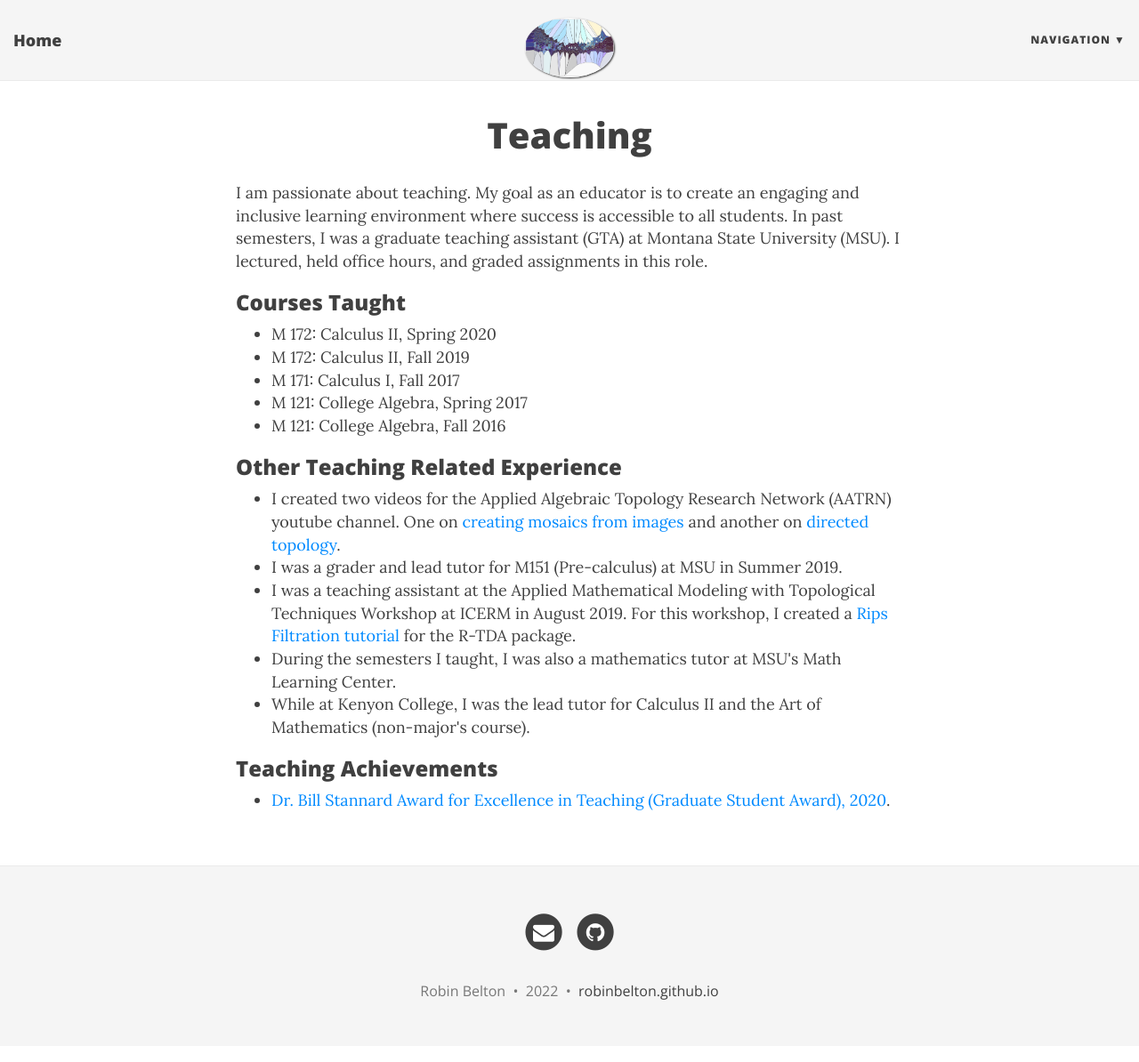
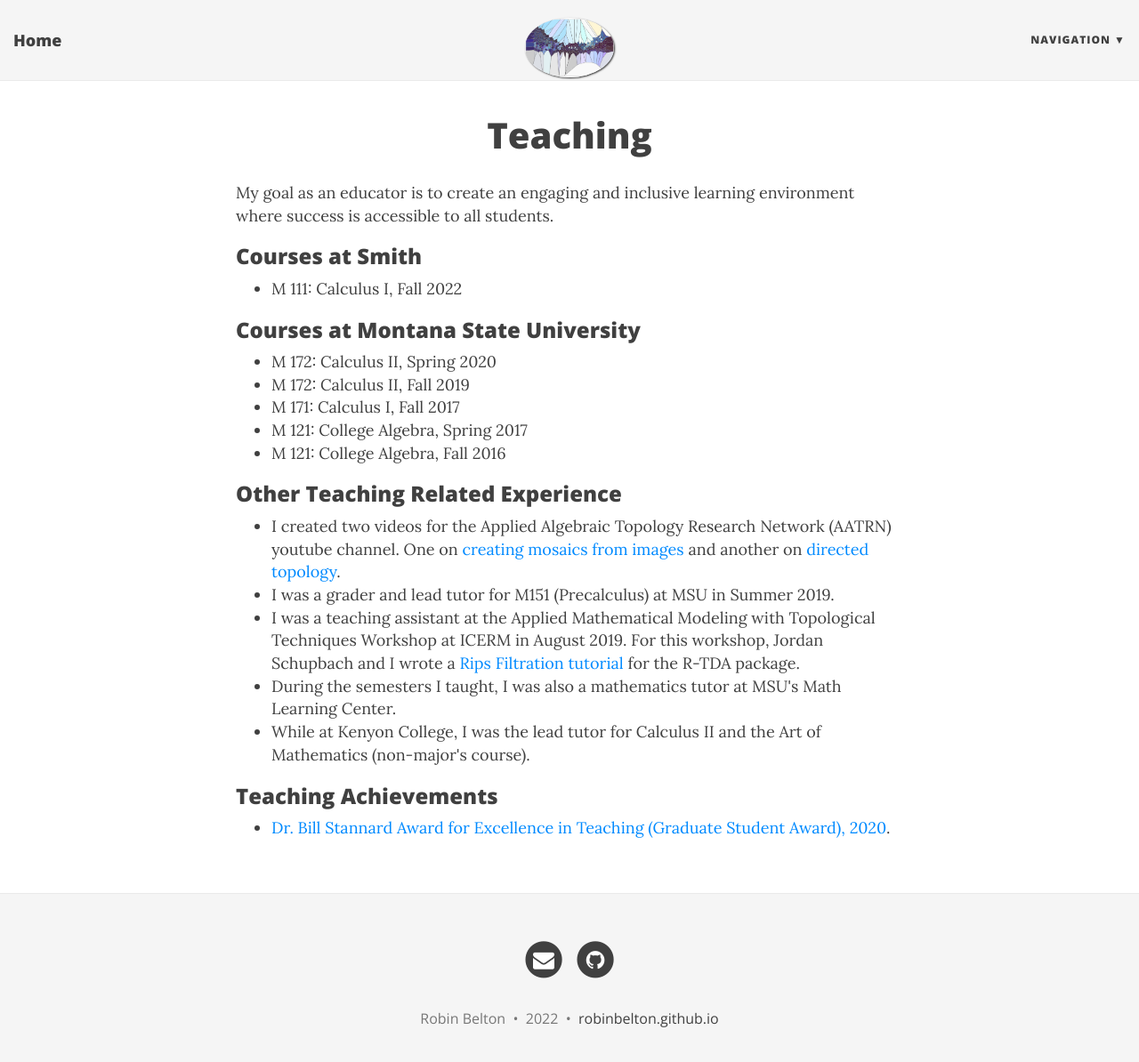
Before and after one commit to robinbelton/robinbelton.github.io, a Jekyll site: the page built from teaching.html, in a window 1280 px wide and 1207 px high. Shown: the top 1194 px of the window at 89% size. Built offline with Jekyll 4.4.1, drawn with Linux system fonts in a browser that asks for light colours; nearby versions of some CDN libraries.

Commit message:
Edit teaching page

```diff
--- a/teaching.html
+++ b/teaching.html
@@ -5,9 +5,14 @@ subtitle:
 use-site-title: true
 ---
 
-I am passionate about teaching. My goal as an educator is to create an engaging and inclusive learning environment where success is accessible to all students. In past semesters, I was a graduate teaching assistant (GTA) at Montana State University (MSU). I lectured, held office hours, and graded assignments in this role.
+My goal as an educator is to create an engaging and inclusive learning environment where success is accessible to all students.
 
-<h3>Courses Taught</h3>
+<h3>Courses at Smith</h3>
+<ul>
+<li>M 111: Calculus I, Fall 2022</li>
+</ul>
+
+<h3>Courses at Montana State University</h3>
 
 <ul>
 <li>M 172: Calculus II, Spring 2020</li>
@@ -21,8 +26,8 @@ I am passionate about teaching. My goal as an educator is to create an engaging
 
 <ul>
   <li> I created two videos for the Applied Algebraic Topology Research Network (AATRN) youtube channel. One on <a href="https://www.youtube.com/watch?v=bR8nmASz3W8">creating mosaics from images</a> and another on <a href="https://www.youtube.com/watch?v=GOG8DYq-EXY"> directed topology</a>. </li>
-  <li> I was a grader and lead tutor for M151 (Pre-calculus) at MSU in Summer 2019. </li>
-  <li> I was a teaching assistant at the Applied Mathematical Modeling with Topological Techniques Workshop at ICERM in August 2019. For this workshop, I created a <a href="https://comptag.github.io/rpackage_tutorials/2019/07/tda-rips-tutorial.html">Rips Filtration tutorial</a> for the R-TDA package.</li>
+  <li> I was a grader and lead tutor for M151 (Precalculus) at MSU in Summer 2019. </li>
+  <li> I was a teaching assistant at the Applied Mathematical Modeling with Topological Techniques Workshop at ICERM in August 2019. For this workshop, Jordan Schupbach and I wrote a <a href="https://comptag.github.io/rpackage_tutorials/2019/07/tda-rips-tutorial.html">Rips Filtration tutorial</a> for the R-TDA package.</li>
 
   <li> During the semesters I taught, I was also a mathematics tutor at MSU's Math Learning Center.</li>
 
```
